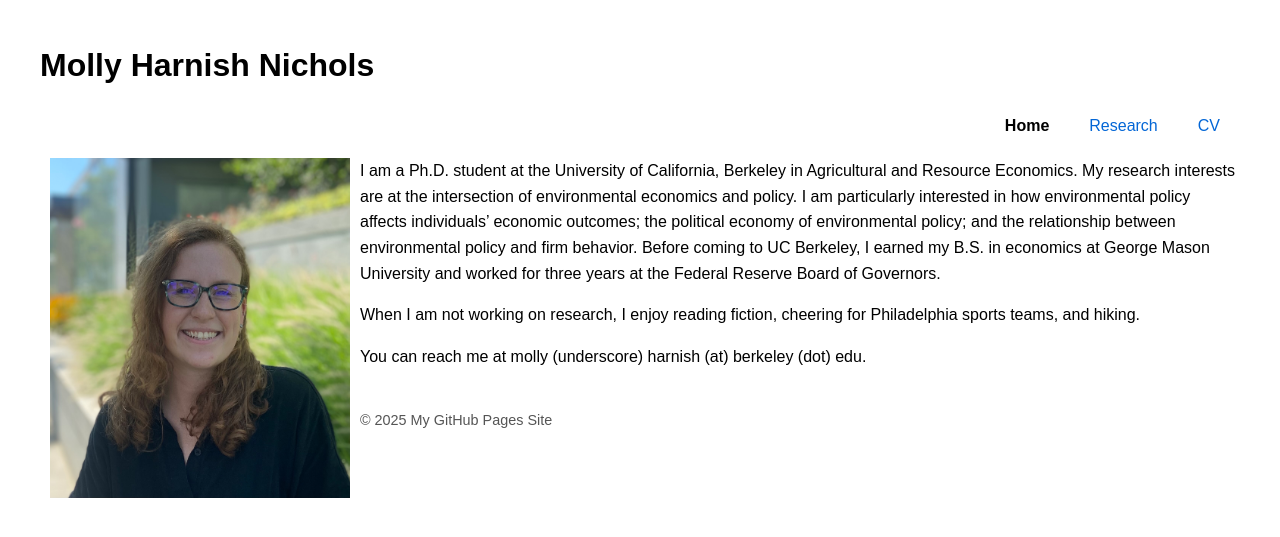
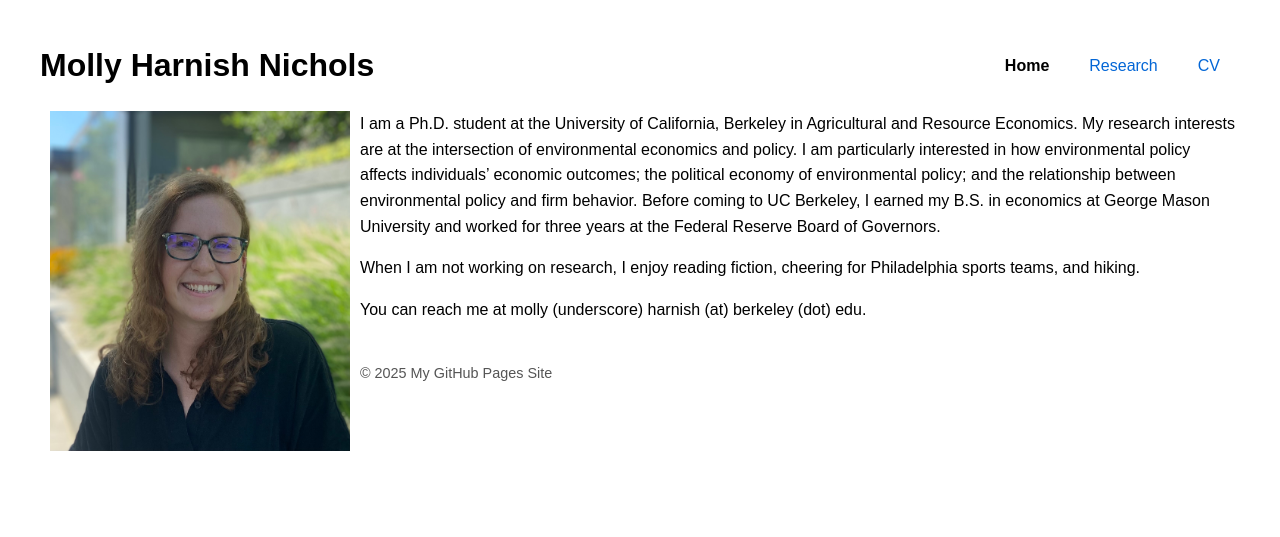
Before and after one commit to mhnichols16/mhnichols16.github.io, a Jekyll site: the page built from README.md, in a window 1280 px wide. Shown: the top 537 px of the page. Built offline with Jekyll 4.4.1, drawn with Linux system fonts in a browser that asks for light colours.

Commit message:
Update default.html

```diff
--- a/_layouts/default.html
+++ b/_layouts/default.html
@@ -13,16 +13,18 @@
   </style>
 </head>
 <body>
-  <header>
-  <h1>{{ site.title }}</h1>
-  </header>
-  <!-- Navigation Menu -->
-  <nav style="display: flex; justify-content: flex-end; gap: 20px; margin-bottom: 20px;"
-  <nav style="margin-left: 20px;">
+  <!-- Header + Navigation Container -->
+  <div style="display: flex; justify-content: space-between; align-items: center; margin: 20px 0;">
+    <!-- Left-aligned site title -->
+    <h1 style="margin: 0;">{{ site.title }}</h1>
+
+    <!-- Right-aligned navigation -->
+    <nav style="display: flex; gap: 20px;">
     <a href="{{ "/" | relative_url }}" class="{% if page.url == '/' %}current{% endif %}">Home</a>
     <a href="{{ "/research.html" | relative_url }}">Research</a>
     <a href="{{ "/cv.html" | relative_url }}">CV</a>
   </nav>
+  </div>
 
   <!-- Page content -->
   <main>
```
